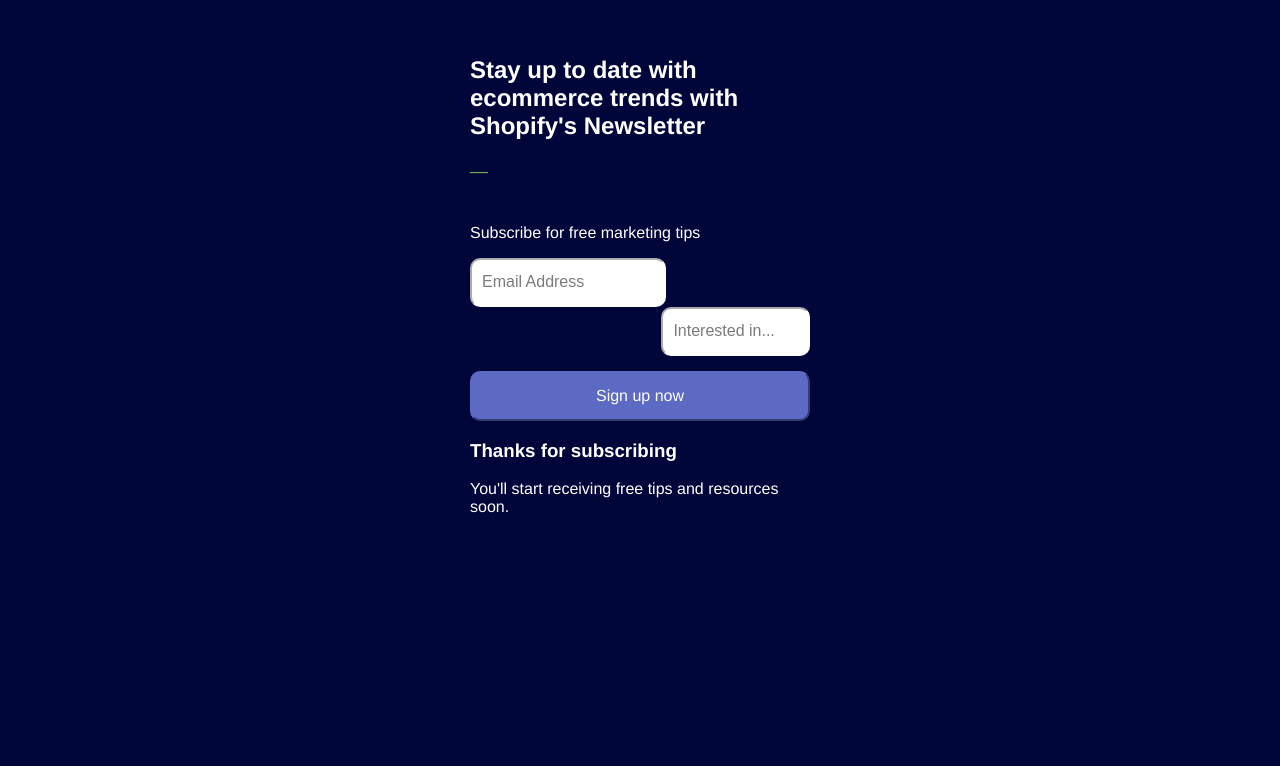
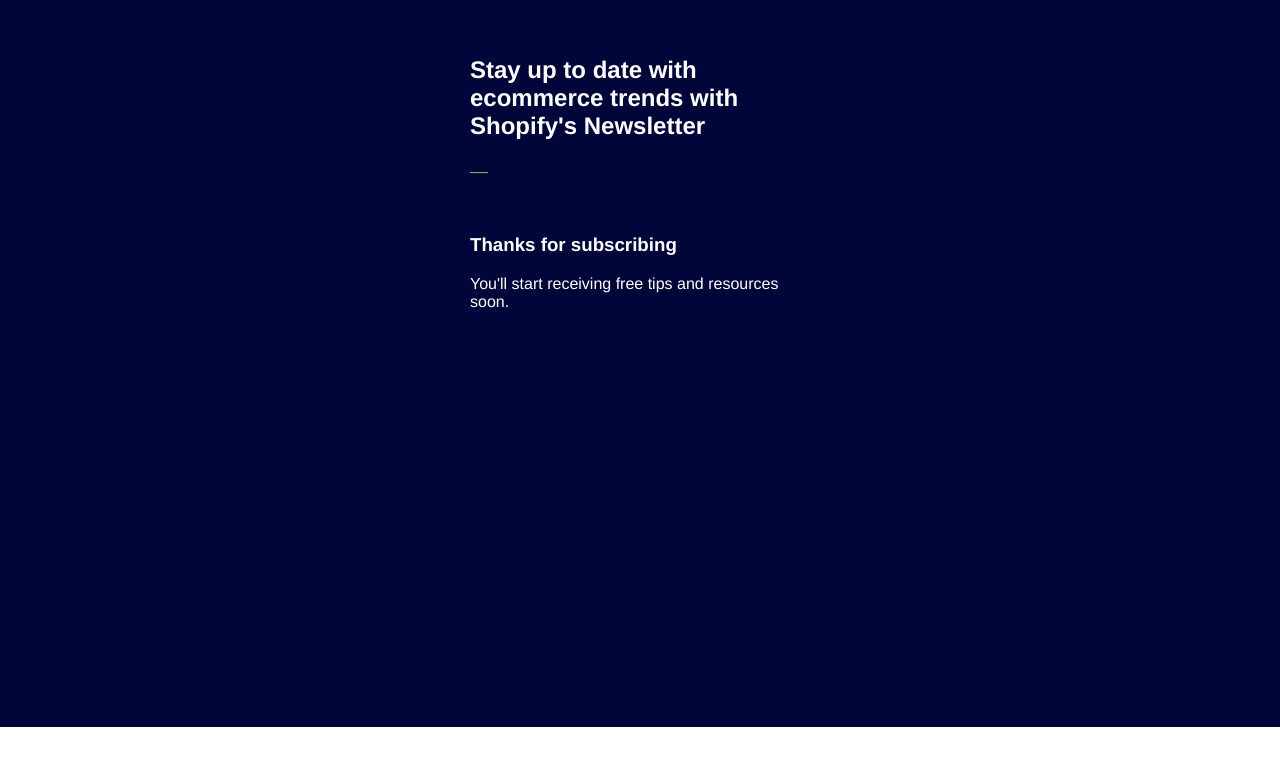
Before and after one commit to CionB25/shopifyApp, a React (Create React App) app: page / in a window 1280 px wide. Shown: the part 114-880 px from the top of the page. After the commit the page ends 841 px from the top, so only its background shows below. Built offline with nearby package versions, Linux system fonts and the light colour scheme.

Commit message:
Add if statement for display -- Thank Yous

```diff
--- a/src/App.css
+++ b/src/App.css
@@ -29,12 +29,12 @@
 
 .dropdown {
   border-color: #FFFFFF;
-  border-radius: 10px;
+  border-radius: 50px;
   color: #7B7B7B;
   font-size: 16px;
-  height: 43px;
+  height: 48px;
   padding-left: 10px;
-  width: 39%;
+  width: 41%;
 }
 
 .email-biz {
@@ -68,6 +68,7 @@
 .thanks {
   color: #FFFFFF;
   font-family: "Helvetica";
+  margin-top: 60px;
 }
 
 .title {
--- a/src/App.js
+++ b/src/App.js
@@ -1,8 +1,59 @@
 import React, { Component } from 'react';
+import Button from './buttons'
 import './App.css';
 
 class App extends Component {
+
+  constructor() {
+    super()
+
+    this.state = {
+      setEmail: "jt",
+      inputVal: "",
+      selectVal: "",
+      validEmail: ""
+    }
+  }
+
+  change = (event) => {
+    event.preventDefault()
+    this.setState({
+      inputVal: event.target.value
+    }, this.validate(event.target.value))
+  }
+
+  select = (event) => {
+    event.preventDefault()
+    this.setState({
+      selectVal: event.target.value
+    }, console.log(this.state.selectVal))
+  }
+
+  submit = (event) => {
+    event.preventDefault()
+    this.setState({
+      setEmail: this.state.validEmail
+    })
+    console.log(this.state.validEmail);
+    console.log(this.state.selectVal);
+  }
+
+  validate = (email) => {
+
+   const reg = /^([A-Za-z0-9_\-\.])+\@([A-Za-z0-9_\-\.])+\.([A-Za-z]{2,4})$/;
+
+   if (reg.test(email) == true)
+   {
+       this.setState({
+         validEmail: email
+       }, console.log(this.state.validEmail))
+   }
+  }
+
+
   render() {
+
+
     return (
       <div className="App">
         <div className="box">
@@ -10,31 +61,11 @@
             <h2 className="title">Stay up to date with ecommerce trends  with Shopify's Newsletter</h2>
             <p className="dash">__</p>
           </div>
-
-          <form>
-            <p className="free-tips">Subscribe for free marketing tips</p>
-            <span className="inputs">
-              <input className="email-biz" style={{float:"left"}} value="Email Address"/>
-              <input className="dropdown" style={{float:"right"}} value="Interested in..."/>
-            </span>
-              <div>
-                <button>Sign up now</button>
-              </div>
-
-
-          </form>
-
-            <div className="thanks">
-              <h3>Thanks for subscribing</h3>
-              <p>You'll start receiving free tips and resources soon.</p>
-            </div>
-          </div>
+            <Button email={this.state.setEmail} inputVal={this.state.inputVal} change={this.change} select={this.select} submit={this.submit}/>
+        </div>
       </div>
     );
   }
 }
 
 export default App;
-// <div>
-//   < button>Submitting...</button>
-// </div>
--- a/src/buttons.js
+++ b/src/buttons.js
@@ -0,0 +1,48 @@
+import React from 'react';
+import Dropdown from './dropdown'
+import ThankYou from './thankYous'
+
+const Button = (props) => {
+  console.log(props);
+  let forms
+  let button
+
+
+  if (props.email === "") {
+
+    forms =  <form onSubmit={props.submit}>
+        <p className="free-tips">Subscribe for free marketing tips</p>
+        {button}
+      </form>
+  } else {
+    forms = <ThankYou/>
+  }
+
+// forms =  <form onSubmit={props.submit}>
+//     <p className="free-tips">Subscribe for free marketing tips</p>
+//     <span className="inputs">
+//       <input className="email-biz" onChange={props.change} placeholder={"Email Address"} style={{float:"left"}}  value={props.inputVal}/>
+//       <Dropdown select={props.select}/>
+//     </span>
+//
+//
+//     <div>
+//       <button>Sign up now</button>
+//     </div>
+//
+//     <div>
+//       <button>Submitting...</button>
+//     </div>
+//
+//   </form>
+
+
+  return (
+    <div>
+      {forms}
+    </div>
+
+  )
+}
+
+export default Button
--- /dev/null
+++ b/src/dropdown.js
@@ -0,0 +1,20 @@
+import React from 'react'
+
+
+const Dropdown = (props) => {
+
+
+  return (
+    <select id="mySelect" onMouseEnter={props.select} className="dropdown" style={{float:"right"}} placeholder="Interested in...">
+      <option value="marketing">Marketing</option>
+      <option value="ecommerce">Ecommerce</option>
+      <option value="Media">Media</option>
+    </select>
+  )
+}
+
+export default Dropdown
+
+//   onClick onDragEnd onDragEnter onDragExit
+// onDragLeave onDragOver onDragStart onDrop  onMouseEnter onMouseLeave
+// onMouseMove onMouseOut onMouseOver onMouseUp
--- a/src/thankYous.js
+++ b/src/thankYous.js
@@ -0,0 +1,15 @@
+import React from 'react';
+
+
+const ThankYou = (props) => {
+
+  return (
+    <div className="thanks">
+      <h3>Thanks for subscribing</h3>
+      <p>You'll start receiving free tips and resources soon.</p>
+    </div>
+  )
+
+}
+
+export default ThankYou
```
Also changed, not shown: src/valid.js (added, +9 -0 lines).
